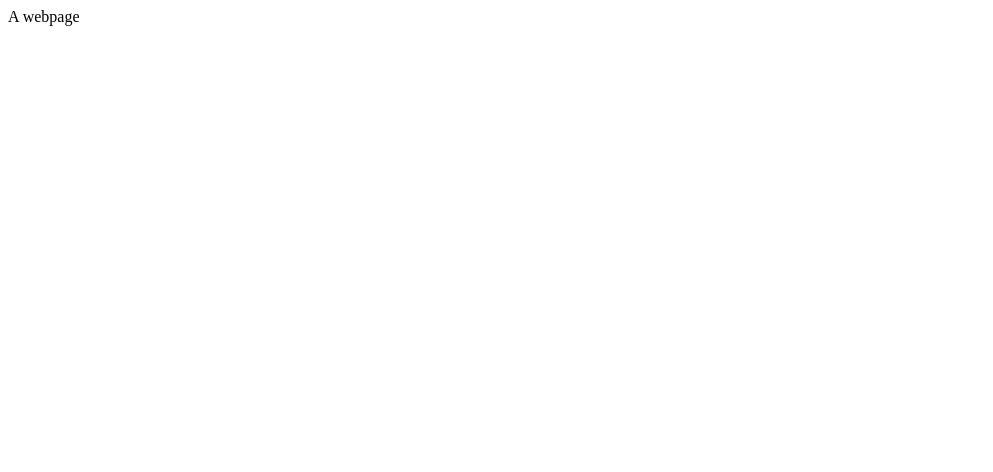
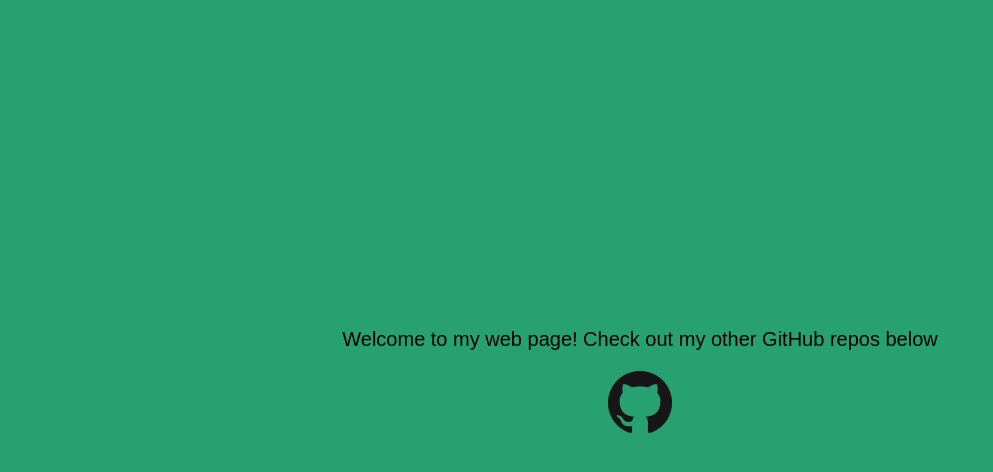
Before and after one commit to cshashwat/cshashwat.me, a plain HTML site: page index.html in a window 1280 px wide. Shown: the whole page, without its empty margins (0-993 px from the left). Drawn offline with Linux system fonts and the light colour scheme.

Commit message:
Added some CSS styling, link to GitHub

```diff
--- a/index.html
+++ b/index.html
@@ -2,9 +2,15 @@
 <html>
   <head>
     <title>cshashwat.me</title>
+    <link rel="stylesheet" type="text/css" media="screen" href="style.css" />
   </head>
 
   <body>
-    A webpage
+    <div class="title">
+      <p>Welcome to my web page! Check out my other GitHub repos below</p>
+      <a href="https://github.com/cshashwat">
+        <img src="github-octocat.png" alt="Shashwat's GitHub!"></img>
+      </a>
+    </div>
   </body>
 </html>
--- /dev/null
+++ b/style.css
@@ -0,0 +1,11 @@
+body {
+  background-color: rgb(39, 161, 114);
+}
+
+.title {
+  margin: auto;
+  padding-top: 300px;
+  text-align: center;
+  font-size: 20px;
+  font-family: "Arial";
+}
```
Also changed, not shown: github-octocat.png (added).
